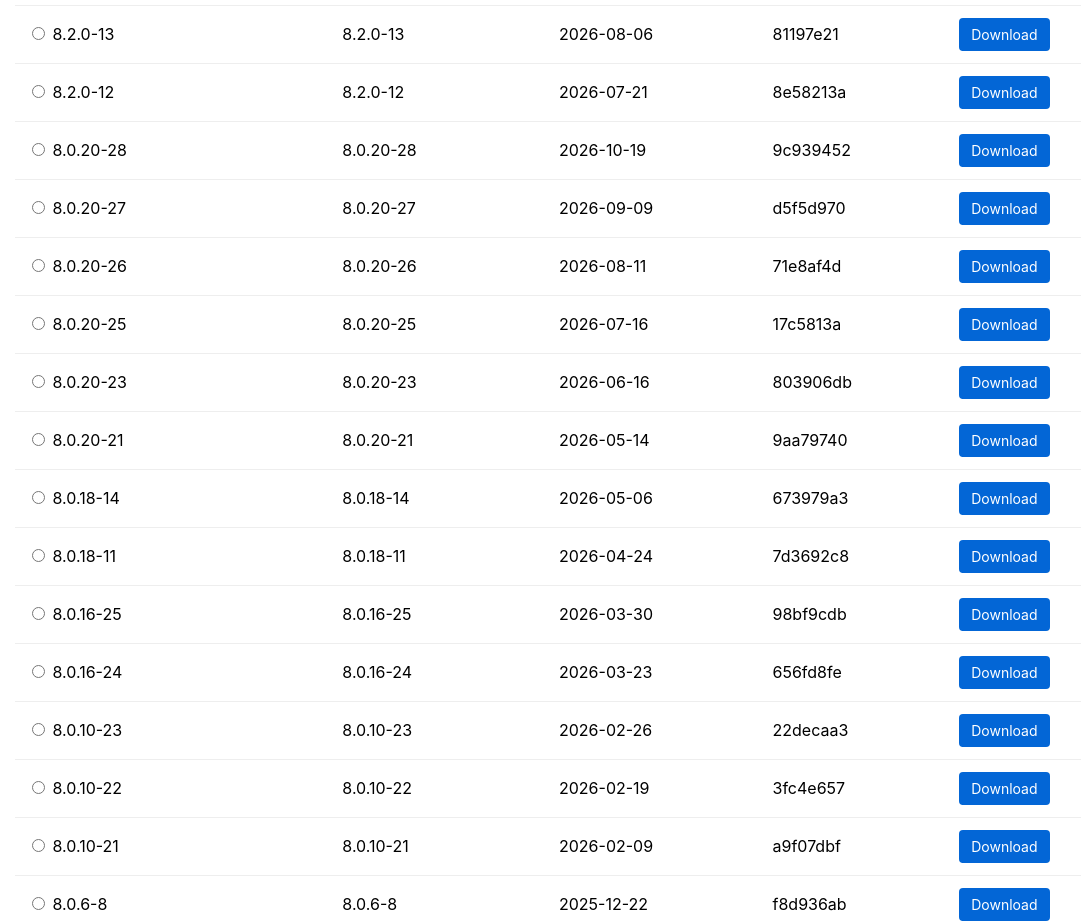
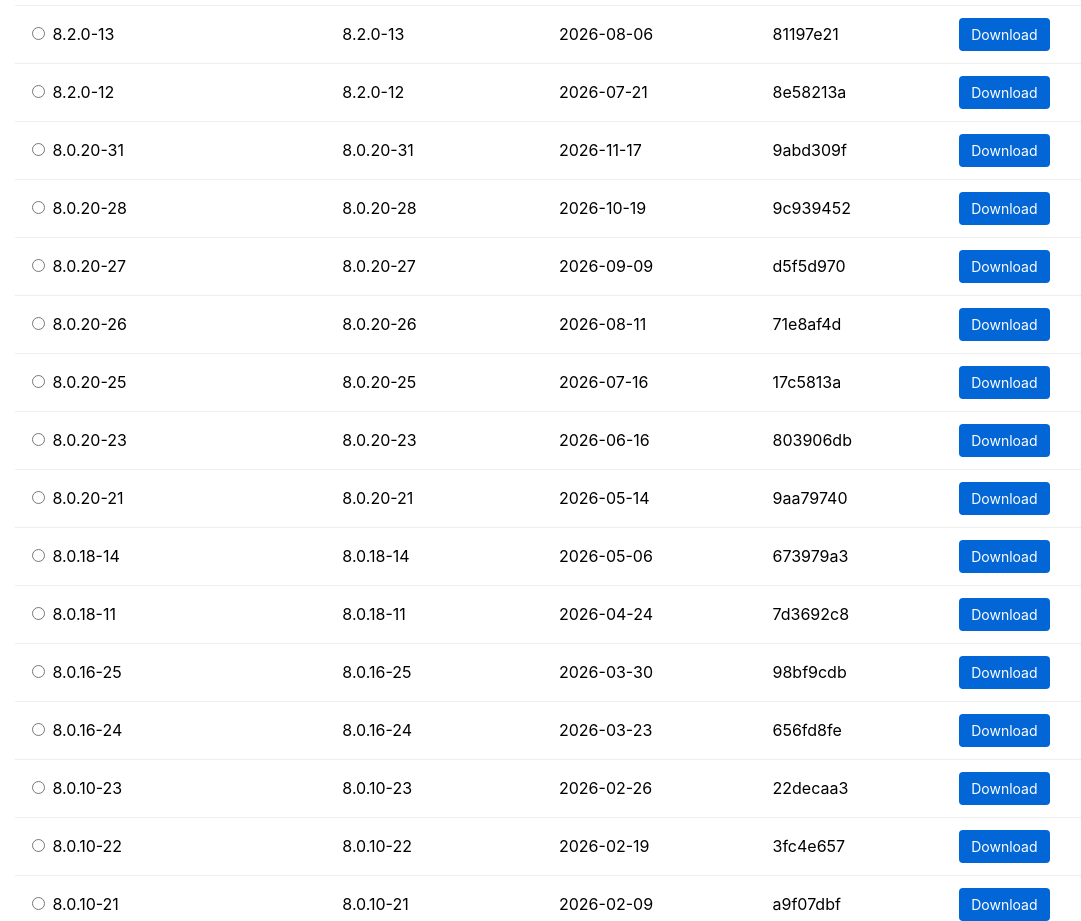
Before and after one commit to RedisLabs/redis-enterprise-helm, a plain HTML site: page index.html in a window 1280 px wide. Shown: the part 980-1901 px from the top of the page, without its empty margins (55-1136 px from the left). Drawn offline with Linux system fonts and the light colour scheme.

Commit message:
Update Helm charts page version: charts/redis-enterprise-operator

```diff
--- a/index.html
+++ b/index.html
@@ -312,6 +312,21 @@
             <td>2026-07-21</td>
             <td>8e58213a</td>
             <td><a href="https://github.com/RedisLabs/redis-enterprise-helm/releases/download/redis-enterprise-operator-8.2.0-12/redis-enterprise-operator-8.2.0-12.tgz" class="download-btn">Download</a></td>
+        </tr>
+
+        <tr class="version-row"
+            data-version="8.0.20-31"
+            data-appversion="8.0.20-31"
+            data-command="helm install redis-operator redis/redis-enterprise-operator --version 8.0.20-31">
+            <td>
+                <input type="radio" name="version" value="8.0.20-31"
+                    onclick="toggleVersion(this)" data-default="helm install redis-operator redis/redis-enterprise-operator" >
+                8.0.20-31
+            </td>
+            <td>8.0.20-31</td>
+            <td>2026-11-17</td>
+            <td>9abd309f</td>
+            <td><a href="https://github.com/RedisLabs/redis-enterprise-helm/releases/download/redis-enterprise-operator-8.0.20-31/redis-enterprise-operator-8.0.20-31.tgz" class="download-btn">Download</a></td>
         </tr>
 
         <tr class="version-row"
```
